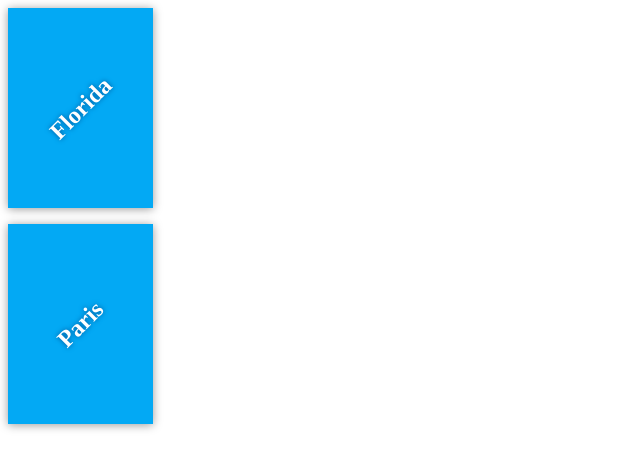
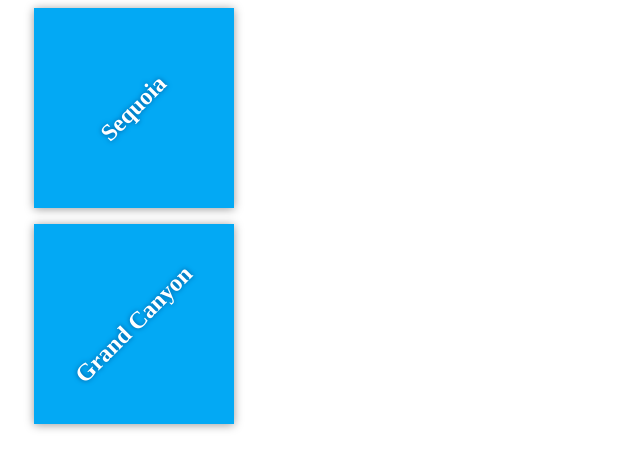
Before and after one commit to c-mcdonnell/national-parks, a plain HTML site: page index.html in a window 1280 px wide. Shown: the whole page, without its empty margins (0-640 px from the left). Drawn offline with Linux system fonts and the light colour scheme; files that its build step writes are made by us from their sources.

Commit message:
Change content to National Parks

```diff
--- a/index.html
+++ b/index.html
@@ -9,12 +9,12 @@
 <body>
     <div class="container">
         <div class="destination-container">
-            <div class="destination" id="florida">
-                <h2>Florida</h2>
+            <div class="destination" id="Sequoia">
+                <h2>Sequoia</h2>
             </div>
 
-            <div class="destination" id="paris">
-                <h2>Paris</h2>
+            <div class="destination" id="Grand Canyon">
+                <h2>Grand Canyon</h2>
             </div>
         </div>
     </div>
```
Also changed, not shown: 1 other file.
